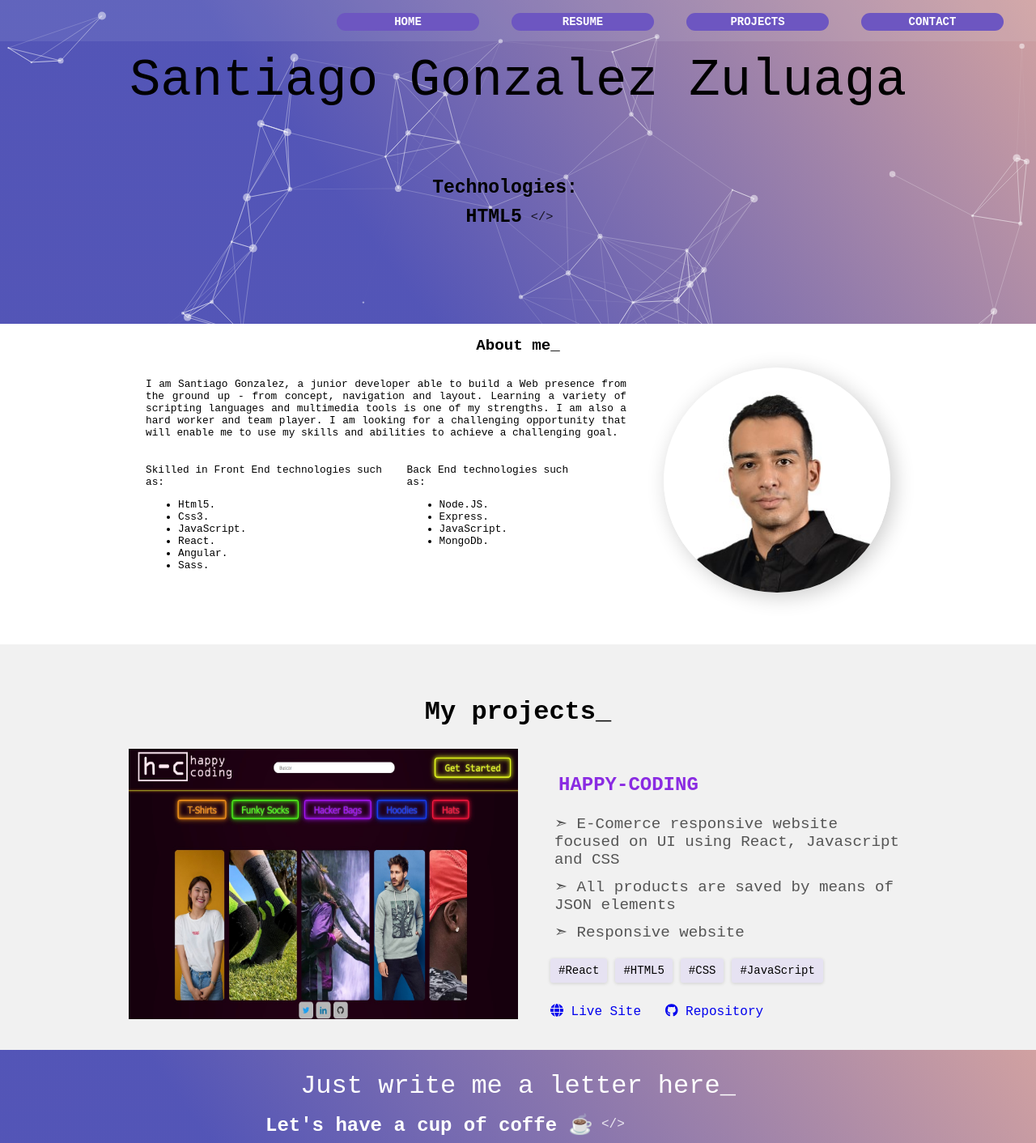
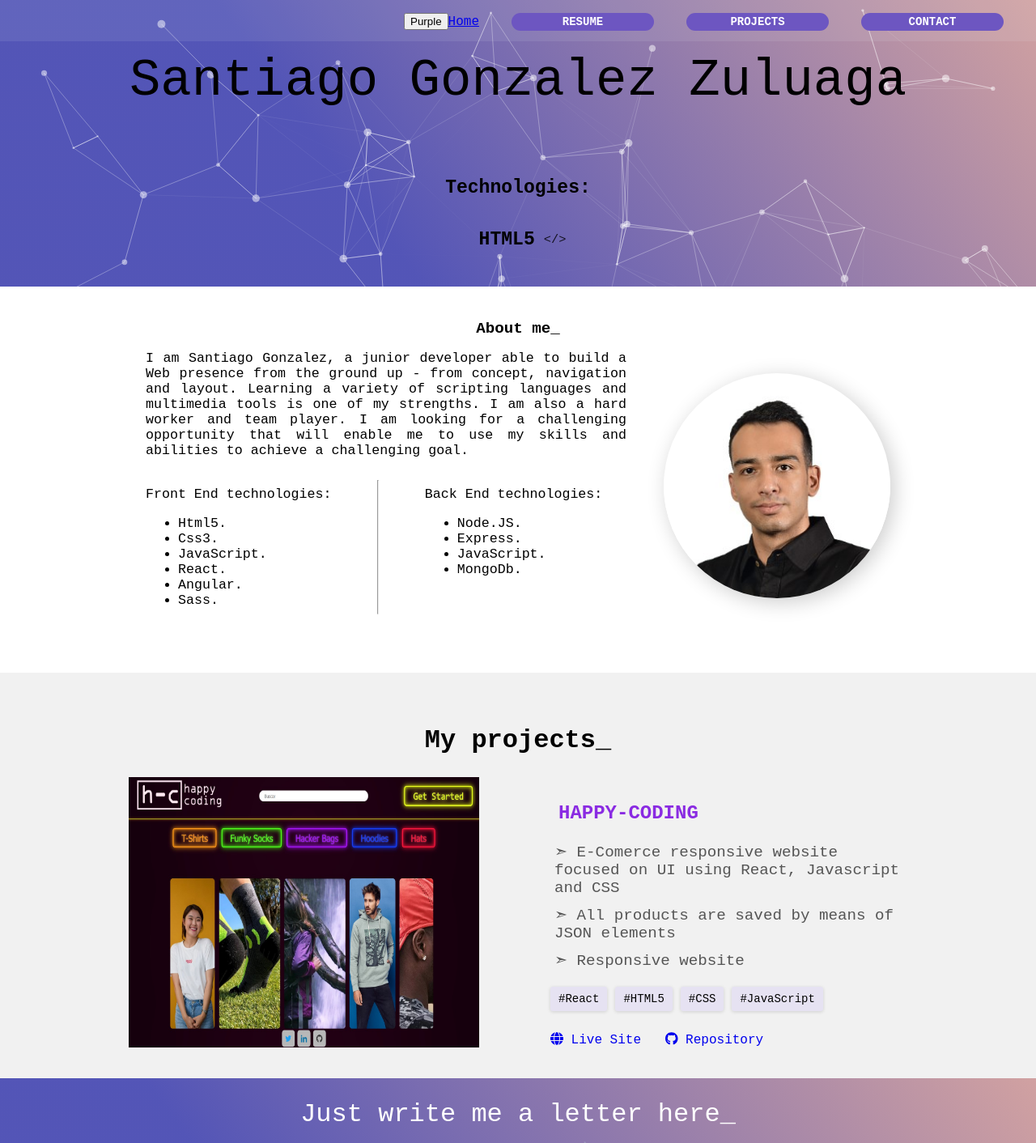
Before and after one commit to santiagogozu/Portafolio, a React (Create React App) app: page / in a window 1280 px wide. Shown: the top 1412 px of the page at 81% size. Built offline with nearby package versions, Linux system fonts and the light colour scheme.

Commit message:
Chaning CSs in About Home and installing Boostrap

```diff
--- a/package.json
+++ b/package.json
@@ -10,9 +10,11 @@
     "@testing-library/jest-dom": "^5.16.5",
     "@testing-library/react": "^13.4.0",
     "@testing-library/user-event": "^13.5.0",
+    "bootstrap": "^5.2.3",
     "emailjs-com": "^3.2.0",
     "fas": "^0.3.6",
     "react": "^18.2.0",
+    "react-bootstrap": "^2.7.0",
     "react-dom": "^18.2.0",
     "react-scripts": "5.0.1",
     "react-scroll-parallax": "^3.3.2",
--- a/src/App.js
+++ b/src/App.js
@@ -3,17 +3,15 @@ import About from './Components/About/About';
 import Contact from './Components/Contact/Contact';
 import Home from './Components/Home/Home'
 import Project from './Components/Project/Project'
-import { ParallaxProvider } from 'react-scroll-parallax';
+import Navigaton from "./Components/Navagation/Navagation";
 function App() {
   return (
     <div>
-      <ParallaxProvider>
-      {/* <Navigaton></Navigaton> */}
-      <Home/>
-      <About/>
-      <Project/>
-      <Contact/>
-      </ParallaxProvider>
+      <Navigaton></Navigaton>
+      <Home />
+      <About />
+      <Project />
+      <Contact />
     </div>
   );
 }
--- a/src/Components/About/About.css
+++ b/src/Components/About/About.css
@@ -5,6 +5,7 @@
     z-index: 1;
     flex-direction: column;
     align-items: center;
+    padding-top: 2%;
 }
 
 #section_about h2 {
@@ -27,7 +28,7 @@
 }
 
 #about h2{
-    font-size: 2rem;
+    font-size: 2vw;
     text-align: center;
 }
 
@@ -56,16 +57,13 @@
 .section__description_text{
     max-width: 50vw;
     justify-content: space-around;
-    font-size: 1vw;
+    font-size: 1.3vw;
     /* font-size: 1.2rem; */
     text-align: justify;
 }
 
 .section__description_list{
     display: flex;
-    font-size: 1vw;
-}
-
-.section__description_list p{
+    font-size: 1.3vw;
     padding-right: 5%;
 }
--- a/src/Components/About/About.jsx
+++ b/src/Components/About/About.jsx
@@ -11,7 +11,6 @@ const About = () => {
         <div className="imgAbout">
           <img src={imgAbout} alt="" />
         </div>
-
           <div className="section__description">
             <div className="section__description_text" >
               I am Santiago Gonzalez, a junior developer able to build a Web
@@ -24,7 +23,7 @@ const About = () => {
             <br />
             <div className="section__description_list">
               <div>
-                <p>Skilled in Front End technologies such as:</p>
+                <p>Front End technologies:</p>
                 <ul>
                   <li>Html5.</li>
                   <li>Css3.</li>
@@ -34,8 +33,9 @@ const About = () => {
                   <li>Sass.</li>
                 </ul>
               </div>
+              <hr />
               <div>
-                <p> Back End technologies such as:</p>
+                <p> Back End technologies:</p>
                 <ul>
                   <li>Node.JS.</li>
                   <li>Express.</li>
--- a/src/Components/Home/Home.css
+++ b/src/Components/Home/Home.css
@@ -4,30 +4,24 @@ body{
 
 #hero{
   background-image: linear-gradient(54deg,rgba(74,76,179,.95) 34%,hsla(0,34%,71%,.95));
-  height: 50vh;
+  padding-bottom: 2%;
 }
 
 .containerPresentation{
-  width: 100%;
   display: flex;
-  align-items: center;
   position: relative;
-  z-index: 1;
-  flex-direction: row;
   justify-content: center;
+
 }
 
 
-.containerName p{
+.containerPresentation p{
   font-size: 5vw;
 }
 
 .presentation{
   display: flex;
   flex-direction: column;
-  align-items: center;
-  padding-right: 2rem;
-  display: flex;
   align-items: center;
   font-size: 1.2vw;
 }
@@ -51,6 +45,6 @@ span{
 
 .Typewriter{
   display: flex;
-  height: 1vh;
+  height: 8vh;
   align-items: center;
 }
--- a/src/Components/Home/Home.jsx
+++ b/src/Components/Home/Home.jsx
@@ -3,7 +3,6 @@ import "./Home.css";
 import {useCallback} from "react";
 import Particles from "react-tsparticles";
 import {loadFull} from "tsparticles";
-import Navigaton from "../Navagation/Navagation";
 import {Typewriter} from "react-simple-typewriter";
 
 
@@ -65,7 +64,7 @@ const Home = () => {
                 default: "bounce",
               },
               random: false,
-              speed: 2,
+              speed: 1,
               straight: false,
             },
             number: {
@@ -88,12 +87,9 @@ const Home = () => {
           detectRetina: true,
         }}
       />
-      <Navigaton></Navigaton>
+
 
       <section className="containerPresentation" id="home">
-        {/* <div className="perfilImg">
-                <img src={myImg} alt="" />
-            </div> */}
         <div className="containerName">
           <p>Santiago Gonzalez Zuluaga</p>
           <div className="presentation">
--- a/src/Components/Navagation/Navagation.jsx
+++ b/src/Components/Navagation/Navagation.jsx
@@ -1,5 +1,6 @@
 import React from 'react';
 import './Navagation.css'
+
 
 const Navagation = () => {
   return (
@@ -7,7 +8,8 @@ const Navagation = () => {
       <div className='contenedorList'>
         <ul className='listBar'>
           <li>
-            <a className='navBar-btn' href="#home">Home</a>
+          <button class="btn purple-gradient">Purple</button>
+            <a className='btn btn-primary' href="#home">Home</a>
           </li>
           <li>
             <a className='navBar-btn' href="#section_about">Resume</a>
--- a/src/Components/Project/Project.css
+++ b/src/Components/Project/Project.css
@@ -18,11 +18,7 @@
   width: 40%;
 
 }
-.projectImg img{
-  /* background-color: #f1f1f1; */
-  width: 100%;
-  display: flex;
-}
+
 
 .project h2{
   font-size: 2rem;
@@ -82,3 +78,11 @@
   display: flex;
   justify-content: center;
 }
+
+.projectImg img{
+  /* background-color: #f1f1f1; */
+  width: 90%;
+  position: relative;
+  z-index: 1;
+
+}
--- a/src/Components/Project/Project.js
+++ b/src/Components/Project/Project.jsx
@@ -11,8 +11,7 @@ const Project = () => {
         <h2>My projects_</h2>
         <div className="project1">
           <div className="projectImg">
-            <img src={imgHappyCoding} alt="" className="img-fluid pb-5" data-aos="zoom-in"
-              data-aos-duration="500" />
+            <img src={imgHappyCoding} alt="" className="gradient-custom"/>
           </div>
           <div className="project-details">
             <ul className="my-item">
@@ -22,10 +21,10 @@ const Project = () => {
               <li>➣ Responsive website</li>
             </ul>
             <ul className="tags">
-            <li>#React</li>
-            <li>#HTML5</li>
-            <li>#CSS</li>
-            <li>#JavaScript</li>
+              <li>#React</li>
+              <li>#HTML5</li>
+              <li>#CSS</li>
+              <li>#JavaScript</li>
             </ul>
             <div className="project-link">
               <a href="https://santiagogozu.github.io/Happy-Coding-React/"><FontAwesomeIcon icon={faGlobe} /><i className="fs fa-globe"></i> Live Site</a>
```
Also changed, not shown: 1 other file (tests, documents, lock files or other folders).
